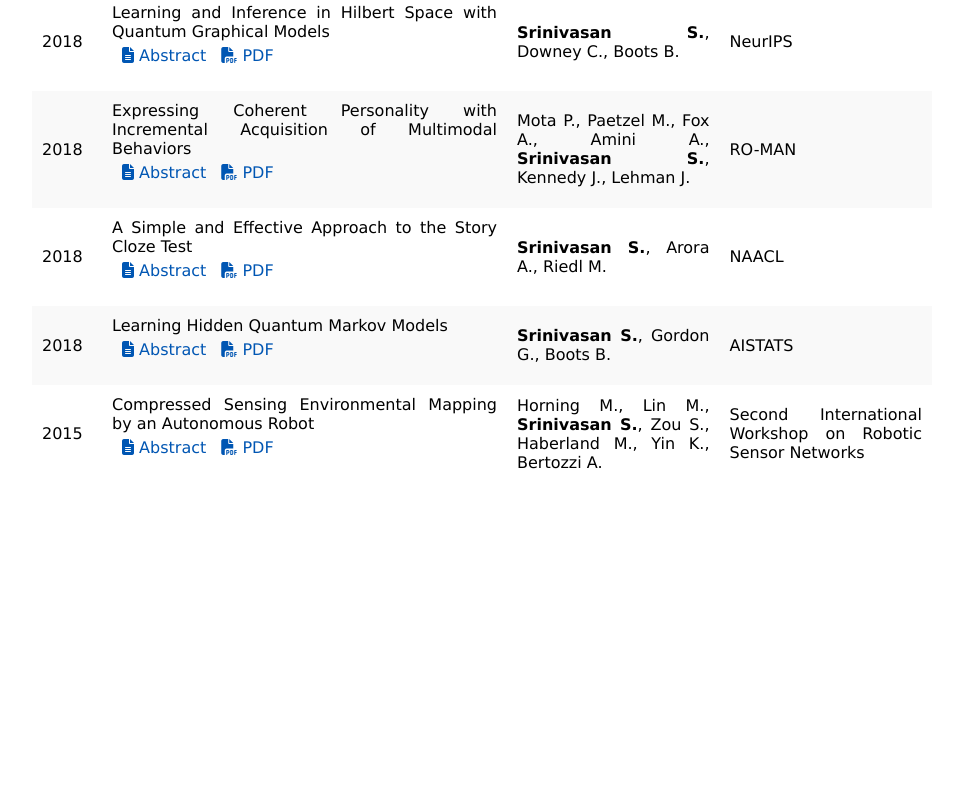
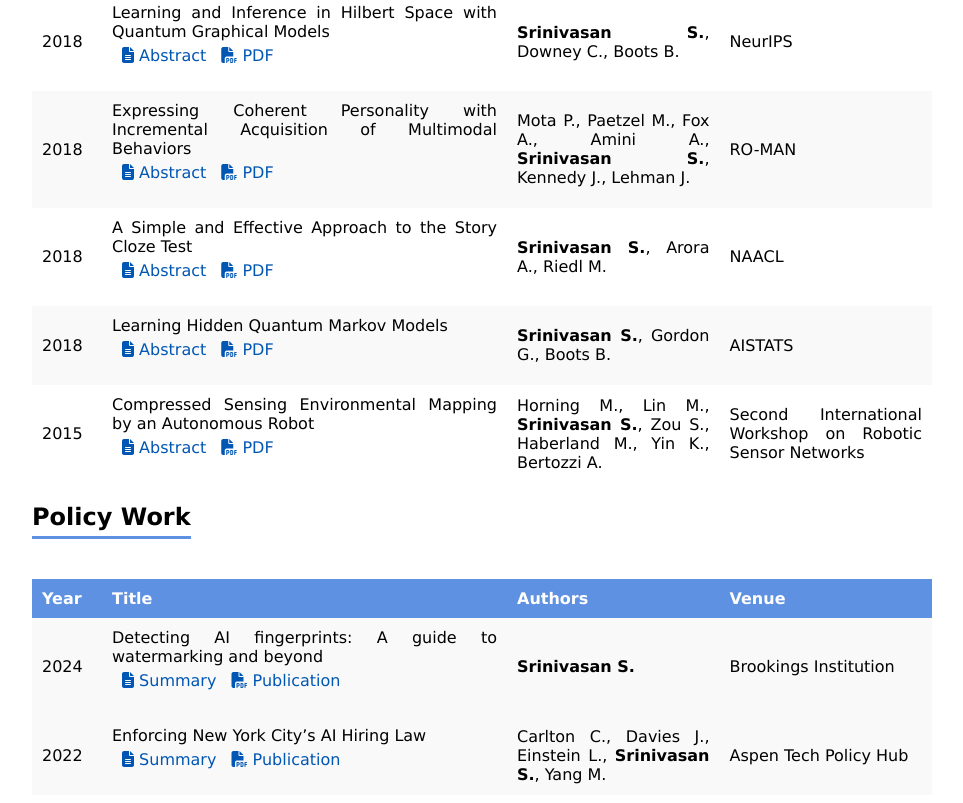
Before and after one commit to sidsrinivasan/sidsrinivasan.github.io, a plain HTML site: page index.html in a window 1280 px wide. Shown: the part 1721-2524 px from the top of the page, without its empty margins (158-1121 px from the left). Before the commit the page ends 2212 px from the top, so only its background shows below. Drawn offline with Linux system fonts and the light colour scheme; files whose address does not match are found by name.

Commit message:
new updates

```diff
--- a/index.html
+++ b/index.html
@@ -241,10 +241,10 @@
                     </div>
                 </div>
                 <div class="authors"><b>Srinivasan S.</b>, Karger E., Chen Y.</div>
-                <div class="venue">arXiv preprint</div>
+                <div class="venue">Under Review</div>
             </div>
             <div class="publication-entry">
-                <div class="year">2022</div>
+                <div class="year">2024</div>
                 <div class="title">
                     <div class="publication-title">Scalable Measurement Error Mitigation via Iterative Bayesian Unfolding</div>
                     <div class="publication-actions">
@@ -256,7 +256,7 @@
                     </div>
                 </div>
                 <div class="authors"><b>Srinivasan S.</b>*, Pokharel B.*, Quiroz G., Boots B.</div>
-                <div class="venue">Under Review</div>
+                <div class="venue">(Forthcoming) Physical Review Research</div>
             </div>
             <div class="publication-entry">
                 <div class="year">2021</div>
@@ -420,6 +420,61 @@
 
             <!-- End of block -->
         </div>
+
+        <h2 class="publications-section">Policy Work</h2>
+        <!-- Repeat the structure below for each publication entry -->
+        <div class="publications-container">
+            <div class="publications-header">
+                <div class="year">Year</div>
+                <div class="title-header">Title</div>
+                <div class="authors">Authors</div>
+                <div class="venue">Venue</div>
+            </div>
+            <!-- Repeat this block for each publication -->
+            <div class="publication-entry">
+                <div class="year">2024</div>
+                <div class="title">
+                    <div class="publication-title">Detecting AI fingerprints: A guide to watermarking and beyond</div>
+                    <div class="publication-actions">
+                        <span class="toggle-abstract" onclick="toggleAbstract('summary2')"><i class="fas fa-file-alt"></i> Summary</span>
+                        <a href="https://www.brookings.edu/articles/detecting-ai-fingerprints-a-guide-to-watermarking-and-beyond/" target="_blank" class="pdf-link"><i class="fa-solid fa-file-pdf"></i> Publication</a>
+                        <div id="summary2" class="abstract">
+                            <p>
+                                <ul>
+                                    <li>Sophisticated digital “watermarking” embeds subtle patterns in AI-generated content that only computers can detect.</li>
+                                    <li> Relative to other approaches to identifying AI-generated content, watermarks are accurate and more robust to erasure and forgery, but they are not foolproof; a motivated actor can degrade watermarks in AI-generated content.</li>
+                                    <li>An AI model developer can only build detectors for their own watermark, so coordination will be necessary for efficient identification of all watermarks. Other practical considerations include the necessity of AI developer cooperation, complications with open-source models, privacy implications, and ensuring trusted and accessible watermark detection services.</li>
+                                    <li>Given challenges, a realistic objective is to raise the barrier to evading watermarks so the majority of AI-generated content can be identified. In practice, this means watermarking will primarily be geared towards managing AI-generated content from popular models, while being of limited use in high-stakes settings. </li>
+                                </ul>
+
+
+                                </p>
+                        </div>
+                    </div>
+                </div>
+                <div class="authors"><b>Srinivasan S.</b></div>
+                <div class="venue">Brookings Institution</div>
+                </div>
+            </div>
+
+            <div class="publication-entry">
+                <div class="year">2022</div>
+                <div class="title">
+                    <div class="publication-title">Enforcing New York City’s AI Hiring Law</div>
+                    <div class="publication-actions">
+                        <span class="toggle-abstract" onclick="toggleAbstract('summary1')"><i class="fas fa-file-alt"></i> Summary </span>
+                        <a href="https://www.aspentechpolicyhub.org/project/enforcing-new-york-citys-ai-hiring-law/" target="_blank" class="pdf-link"><i class="fa-solid fa-file-pdf"></i> Publication</a>
+                        <div id="summary1" class="abstract">
+                            <p>NYC’s AI Hiring Law (2021/144) addresses the rapid adoption of automated employment decision tools (AEDTs) for hiring. These tools use artificial intelligence to process data such as education credentials to determine whether a candidate is qualified for a job. As job candidates are rarely aware of AEDT usage, the law mandates that employers notify candidates of AEDT use. However, the law goes into effect in 2023 and lacks detailed guidance about how to provide notice, leaving employers unsure of how to comply.
+
+                            This project recommends that the NYC Department of Consumer and Worker Protection (DCWP) use its rulemaking authority to ensure compliance with the notification portion of the NYC AI Hiring Law. See below for more information on this proposal, including a Playbook for DCWP that provides rulemaking guidelines and sample notification language that employers can use to notify applicants of the use of AEDTs; a template Frequently Asked Questions sheet for employers seeking to understand these recommendations; and an informational website for job candidates.</p>
+                        </div>
+                    </div>
+                </div>
+                <div class="authors">Carlton C., Davies J., Einstein L., <b>Srinivasan S.</b>, Yang M.</div>
+                <div class="venue">Aspen Tech Policy Hub</div>
+                </div>
+            </div>
     </div>
 </div>
 
```
